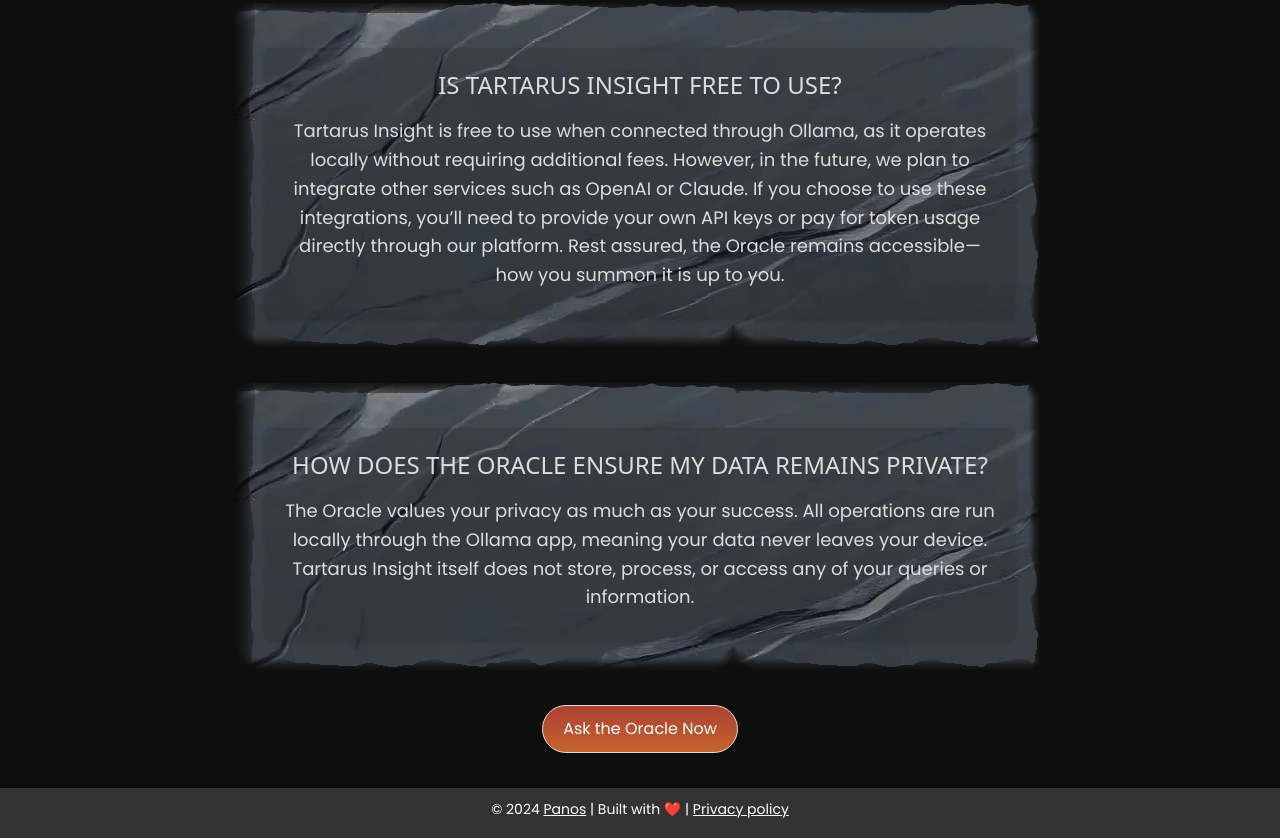
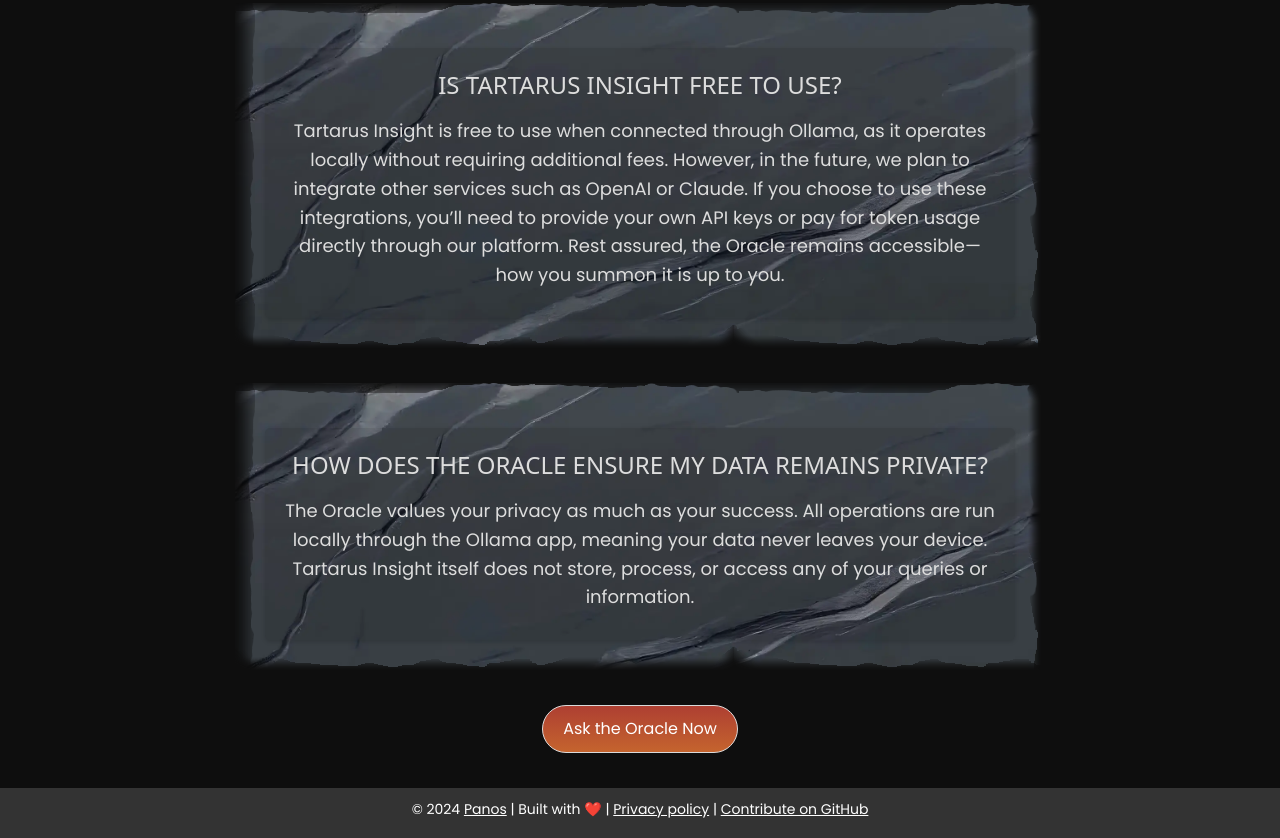
Before and after one commit to paaggeli/tartarus-insight, a plain HTML site: page index.html in a window 1280 px wide. Shown: the part 5191-6029 px from the top of the page. Drawn offline with Linux system fonts and the light colour scheme; a web font is replaced by a local one.

Commit message:
Add 'Contribute on GitHub' link in footer

```diff
--- a/index.html
+++ b/index.html
@@ -242,7 +242,7 @@
 
     <!-- Footer -->
     <footer>
-        <p>&copy; 2024 <a href="https://x.com/PanosAngel1">Panos</a> | Built with ❤️ | <a href="policy.html">Privacy policy</a></p>
+        <p>&copy; 2024 <a href="https://x.com/PanosAngel1">Panos</a> | Built with ❤️ | <a href="policy.html">Privacy policy</a> | <a href="https://github.com/paaggeli/tartarus-insight" target="_blank">Contribute on GitHub</a></p>
     </footer>
 </body>
 </html>
```
Also changed, not shown: help.html (+1 -1 lines), oracle.html (+1 -1 lines), policy.html (+1 -1 lines).
